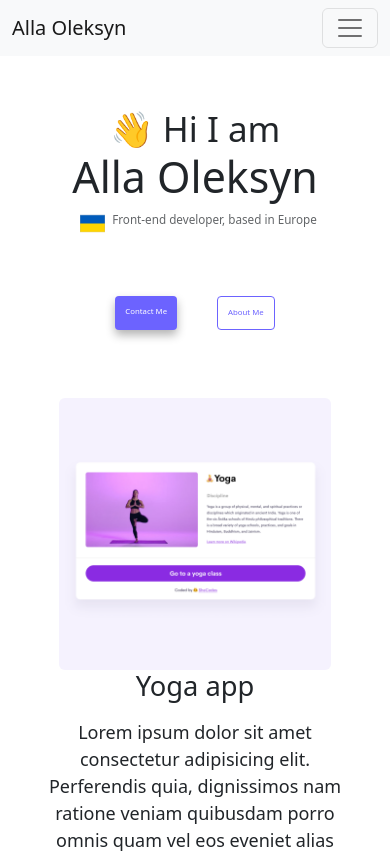
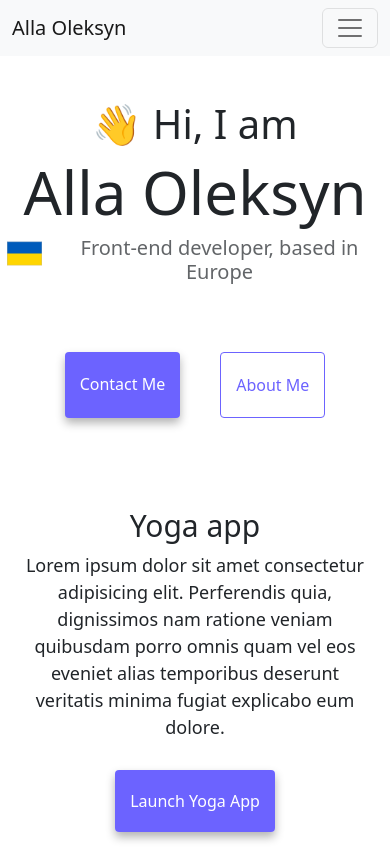
Before and after one commit to Nyskelo/SheCodes-Responsive-Week-3, a plain HTML site: page index.html in a window 390 px wide. Shown: the top 853 px of the page. Drawn offline with nearby package versions, Linux system fonts and the light colour scheme.

Commit message:
Content added

```diff
--- a/css/style.css
+++ b/css/style.css
@@ -5,54 +5,41 @@
 }
 
 body {
-  margin-top: 100px;
-}
-#about-me {
-  display: block;
-  margin: 0 auto;
-  margin-top: 100px;
-  max-width: 90%;
-}
-#contact {
-  text-align: center;
-  font-size: 35px;
-}
-h1 {
-  font-size: 96px;
+  margin: 100px 0;
 }
 
 h1,
-span,
-h3 {
-  white-space: nowrap;
+h2,
+h3,
+h4 {
   text-align: center;
 }
 
-h1 span {
-  font-size: 85px;
+h1 {
+  font-size: 90px;
 }
 
-h2 {
-  font-size: 24px;
+h3 {
+  font-size: 30px;
   opacity: 0.7;
 }
 
-h3 {
-  display: block;
+h2,
+h4 {
+  font-size: 75px;
+}
+
+h4 {
+  text-align: left;
   font-size: 48px;
 }
 
-div .mb-3 {
-  text-align: left;
-  font-size: 48px;
-}
 a {
   text-decoration: none;
   color: var(--primary-color);
 }
 
 p {
-  /* background: var(--secondary-color); */
   border-radius: 4px;
   font-size: 18px;
   line-height: 1.5;
@@ -125,20 +112,11 @@ div.nav-link {
   text-transform: capitalize;
 }
 
-.about-text {
-  display: flex;
-  margin: 30px 0;
-}
-
-.about-text p {
-  margin: 10px;
-}
-
 .email-link {
   display: flex;
   justify-content: center;
   color: var(--primary-color);
-  font-size: 2.5vw;
+  font-size: 25px;
   text-decoration: none;
 }
 
@@ -155,52 +133,61 @@ a.primary-link {
   box-shadow: var(--box-shadow);
   color: white;
 }
-@media (max-width: 745px) {
-  body,
-  a {
-    text-align: center;
-    font-size: 2vw;
-    max-width: 90%;
-  }
-  div.col-md-6 img {
-    width: 90%;
+
+#contact h2 {
+  font-size: 55px;
+}
+
+.space {
+  padding: 0 10px;
+}
+
+.container {
+  margin: 70px auto;
+}
+
+@media (max-width: 992px) {
+  h1 {
+    font-size: 70px;
   }
 
-  h1 {
-    font-size: 11vw;
-  }
-  h1 span {
-    font-size: 9vw;
-  }
   h2 {
-    font-size: 3vw;
-    opacity: 0.7;
+    font-size: 60px;
   }
   h3 {
+    font-size: 25px;
+  }
+
+  h4 {
+    font-size: 40px;
+  }
+
+  #contact h2 {
     font-size: 35px;
   }
+}
 
-  div .mb-3 {
+@media (max-width: 576px) {
+  .space,
+  h4 {
     text-align: center;
-    font-size: 7vw;
+  }
+  h1 {
+    font-size: 60px;
   }
 
-  div.mt-5 a {
-    display: block;
-    padding: 10px 10px;
-    margin: 0 auto;
+  h2 {
+    font-size: 40px;
   }
-  img.flag-ua {
-    max-width: 25px;
-    margin-right: 7px;
-    margin-left: 7px;
+  h3 {
+    font-size: 20px;
   }
 
-  .nav-link a {
-    padding: 10px 10px;
+  h4 {
+    font-size: 30px;
   }
 
-  #contact h3 {
-    font-size: 5vw;
+  #contact h2 {
+    font-size: 35px;
   }
 }
--- a/index.html
+++ b/index.html
@@ -23,7 +23,7 @@
     ></script>
     <link rel="stylesheet" href="/css/style.css" />
   </head>
-  <body class="container-sm">
+  <body>
     <nav class="navbar navbar-expand-lg bg-light nav-fixed">
       <div class="container-fluid container-sm">
         <a class="navbar-brand" href="/">Alla Oleksyn</a>
@@ -63,13 +63,12 @@
         </div>
       </div>
     </nav>
-    <h1>
-      <span>👋 Hi I am </span><br />
-      Alla Oleksyn
-    </h1>
+    <h2>👋 Hi, I am</h2>
+    <h1>Alla Oleksyn</h1>
+
     <div class="front-end">
       <img src="/photos/flag_ukraine.png" alt="ua" class="flag-ua" />
-      <h2>Front-end developer, based in Europe</h2>
+      <h3>Front-end developer, based in Europe</h3>
     </div>
     <div class="nav-link mb-5">
       <a href="about.html#contact" class="contact-link" title="Contact me"
@@ -78,17 +77,18 @@
       <a href="about.html" class="about-link" title="About me">About Me</a>
     </div>
     <div class="container">
-      <div class="row mt-5">
-        <div class="col-md-6">
+      <div class="row">
+        <div class="col d-none d-sm-block">
           <img src="/photos/yoga.png" class="img-fluid rounded" alt="yoga" />
         </div>
-        <div class="col-md-6">
-          <h3 class="mb-3">Yoga app</h3>
+        <div class="col">
+          <div class="space">
+            <h4>Yoga app</h4>
             <p>
-            Lorem ipsum dolor sit amet consectetur adipisicing elit. Perferendis
-            quia, dignissimos nam ratione veniam quibusdam porro omnis quam vel
-            eos eveniet alias temporibus deserunt veritatis minima fugiat
-            explicabo eum dolore.
+              Lorem ipsum dolor sit amet consectetur adipisicing elit.
+              Perferendis quia, dignissimos nam ratione veniam quibusdam porro
+              omnis quam vel eos eveniet alias temporibus deserunt veritatis
+              minima fugiat explicabo eum dolore.
             </p>
             <div class="mt-5">
               <a href="#" class="primary-link" title="Launch Yoga App"
@@ -97,22 +97,27 @@
             </div>
           </div>
         </div>
-      <div class="row mt-5">
-        <div class="col-md-6">
-          <h3 class="mb-3">Weather app</h3>
+      </div>
+    </div>
+    <div class="container">
+      <div class="row">
+        <div class="col">
+          <div class="space">
+            <h4>Weather app</h4>
             <p>
-            Lorem ipsum dolor sit amet consectetur adipisicing elit. Perferendis
-            quia, dignissimos nam ratione veniam quibusdam porro omnis quam vel
-            eos eveniet alias temporibus deserunt veritatis minima fugiat
-            explicabo eum dolore.
+              Lorem ipsum dolor sit amet consectetur adipisicing elit.
+              Perferendis quia, dignissimos nam ratione veniam quibusdam porro
+              omnis quam vel eos eveniet alias temporibus deserunt veritatis
+              minima fugiat explicabo eum dolore.
             </p>
-          <div class="mb-5 mt-5">
+            <div class="mt-5">
               <a href="#" class="primary-link" title="Launch Weather App"
                 >Launch Weather App</a
               >
             </div>
           </div>
-        <div class="col-md-6">
+        </div>
+        <div class="col d-none d-sm-block">
           <img
             src="/photos/weather.png"
             class="img-fluid rounded"
@@ -120,26 +125,30 @@
           />
         </div>
       </div>
-      <div class="row mt-5">
-        <div class="col-md-6">
+    </div>
+    <div class="container">
+      <div class="row">
+        <div class="col d-none d-sm-block">
           <img
             src="/photos/yogurt.png"
             class="img-fluid rounded"
             alt="yogurt"
           />
         </div>
-        <div class="col-md-6">
-          <h3 class="mb-3">Yogurt app</h3>
+        <div class="col">
+          <div class="space">
+            <h4>Yogurt app</h4>
             <p>
-            Lorem ipsum dolor sit amet consectetur adipisicing elit. Perferendis
-            quia, dignissimos nam ratione veniam quibusdam porro omnis quam vel
-            eos eveniet alias temporibus deserunt veritatis minima fugiat
-            explicabo eum dolore.
+              Lorem ipsum dolor sit amet consectetur adipisicing elit.
+              Perferendis quia, dignissimos nam ratione veniam quibusdam porro
+              omnis quam vel eos eveniet alias temporibus deserunt veritatis
+              minima fugiat explicabo eum dolore.
             </p>
             <div class="mt-5">
               <a href="#" class="primary-link" title="Launch Yogurt App"
-              >Launch Yogurt App</a
+                >Launch Yoga App</a
               >
+            </div>
           </div>
         </div>
       </div>
```
Also changed, not shown: about.html (+5 -5 lines). Lines whose indentation alone changed are shown as unchanged.
